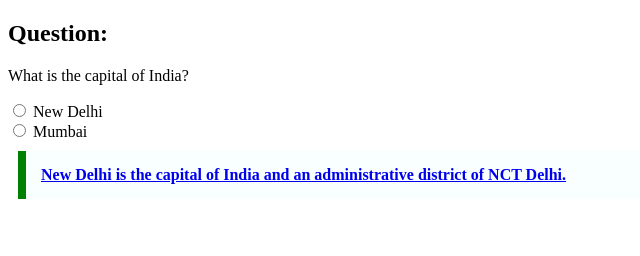
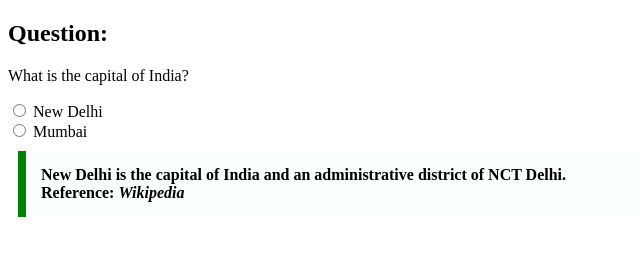
Before and after one commit to acciojob/trivia-hcharshal31, a website: page main.html in a window 1280 px wide. Shown: the whole page, without its empty margins (0-640 px from the left). Drawn offline with Linux system fonts and the light colour scheme.

Commit message:
created a submission

```diff
--- a/main.html
+++ b/main.html
@@ -19,9 +19,9 @@
     <label for="mumbai">Mumbai</label><br>
 </form>
 
-<blockquote>
-    <a href="https://en.wikipedia.org/wiki/New_Delhi">New Delhi is the capital of India and an administrative district of NCT Delhi.</a>
-
+<blockquote cite="https://en.wikipedia.org/wiki/New_Delhi">
+    New Delhi is the capital of India and an administrative district of NCT Delhi.
+    <footer>Reference: <cite title="Wikipedia">Wikipedia</cite></footer>
 </blockquote>
 </body>
 
```
